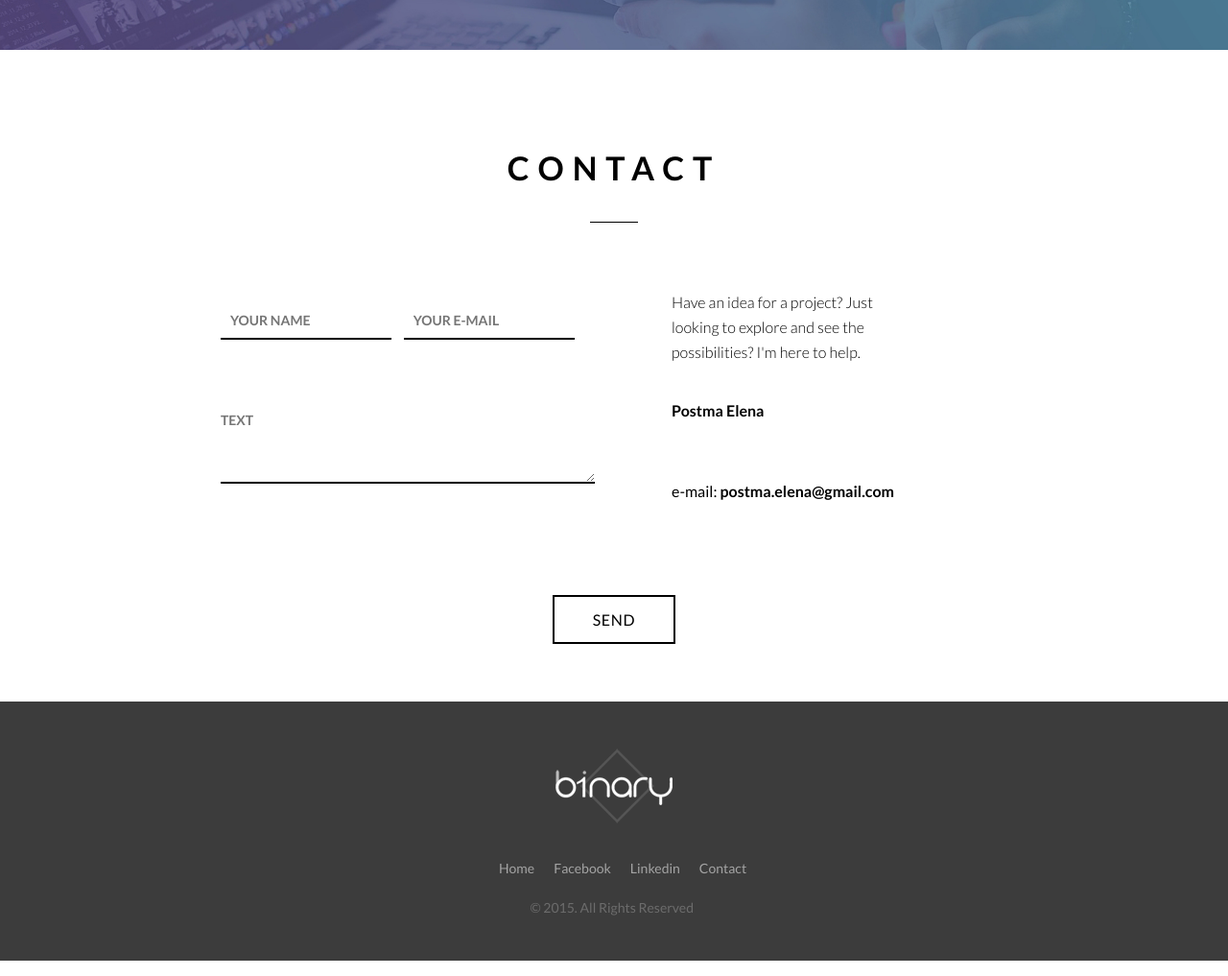
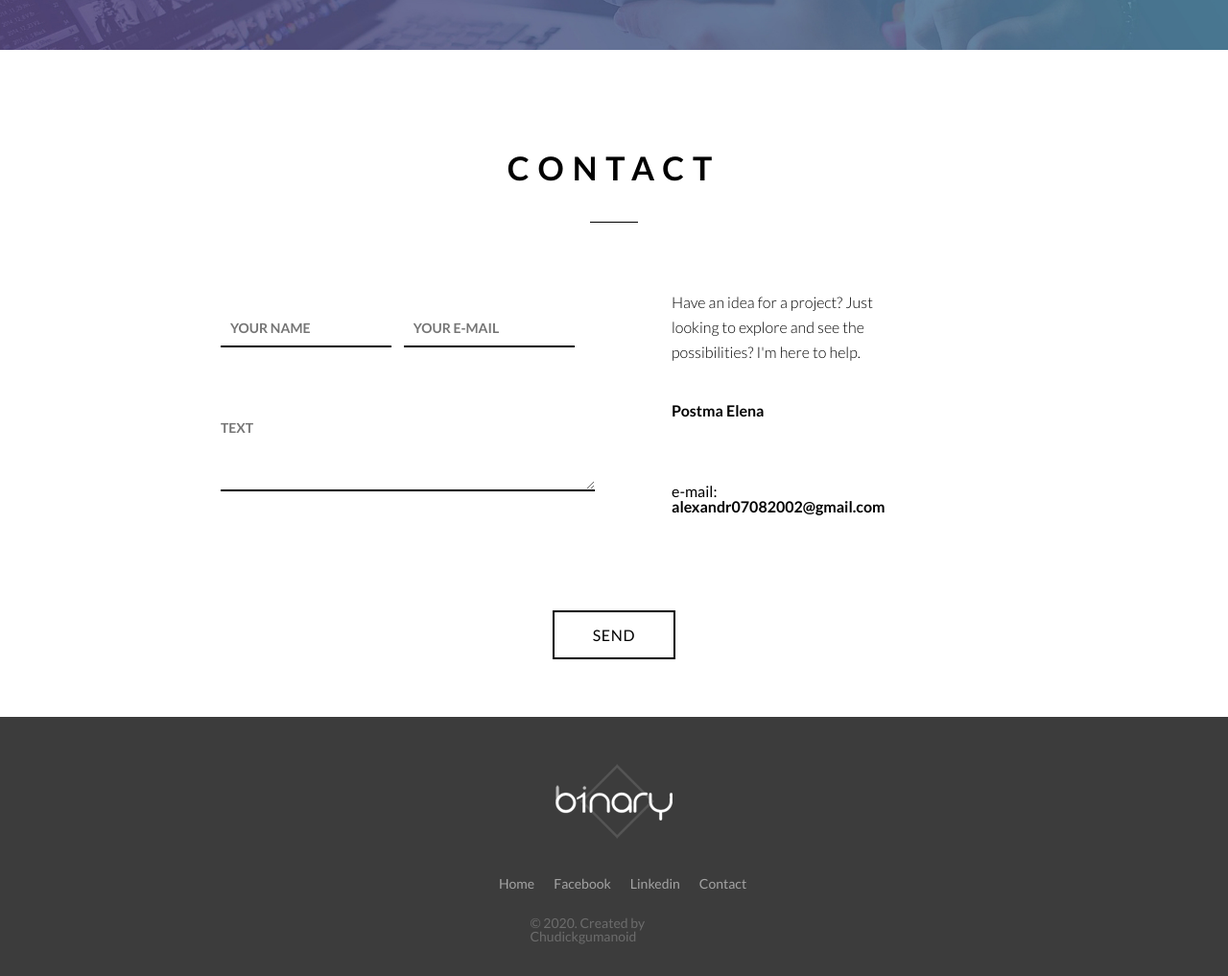
Before and after one commit to chudickgumanoid/coolsite, a plain HTML site: page index.html in a window 1280 px wide. Shown: the part 3151-4168 px from the top of the page at 96% size. Drawn offline with nearby package versions, Linux system fonts and the light colour scheme; files whose address does not match are found by name.

Commit message:
Update footer/eMail

```diff
--- a/index.html
+++ b/index.html
@@ -191,7 +191,7 @@
 									<a href="#"><img src="img/contact/01.png" alt=""></a>
 									<a href="#"><img src="img/contact/02.png" alt=""></a>
 								</div>
-								<div class="contact__data-email">e-mail: <span>postma.elena@gmail.com</span></div>
+								<div class="contact__data-email">e-mail: <span>alexandr07082002@gmail.com</span></div>
 							</div>
 						</div>
 						<div class="contact__btn">
@@ -217,7 +217,7 @@
 						</ul>
 					</div>
 					<div class="footer__text">
-						<p>© 2015. All Rights Reserved</p>
+						<p>© 2020. Created by Chudickgumanoid</p>
 					</div>
 				</div>
 			</div>
```
